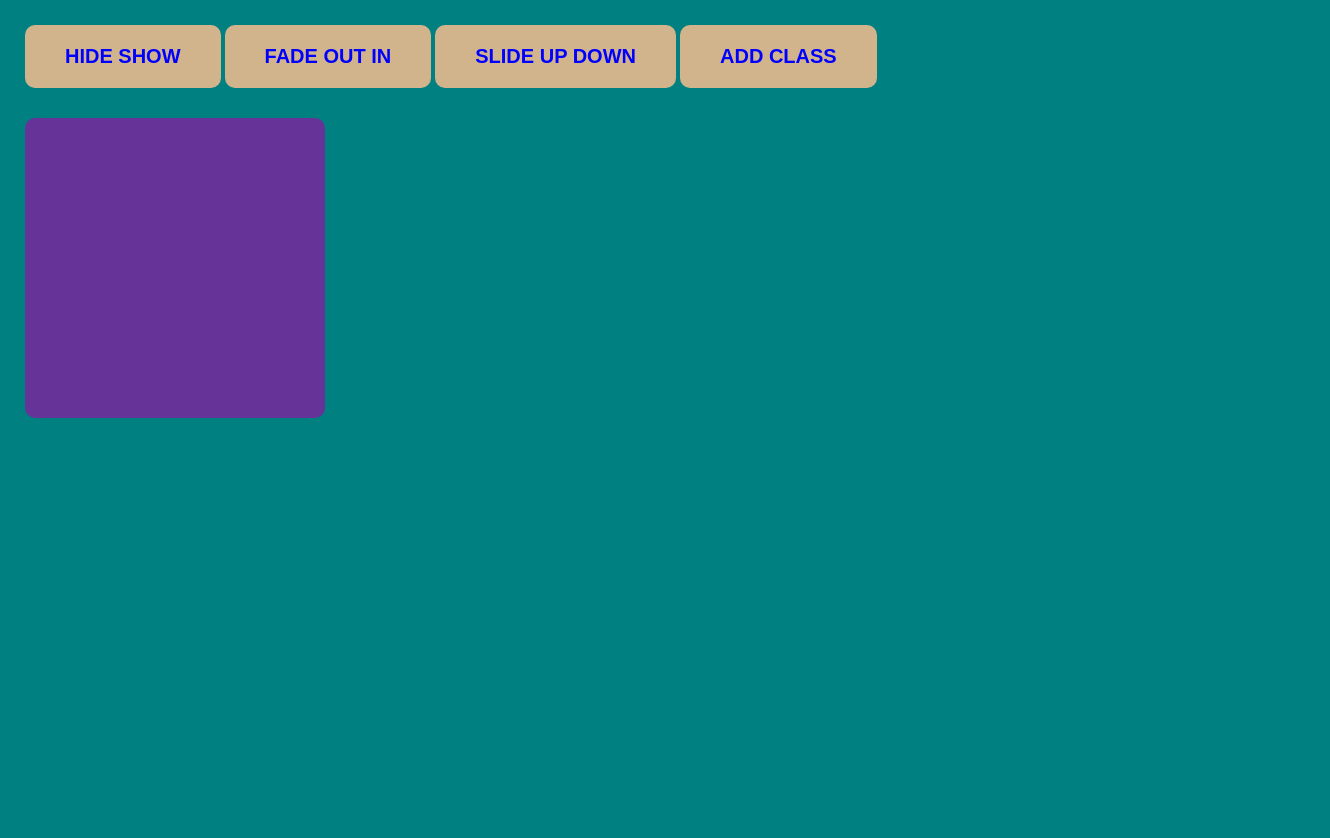
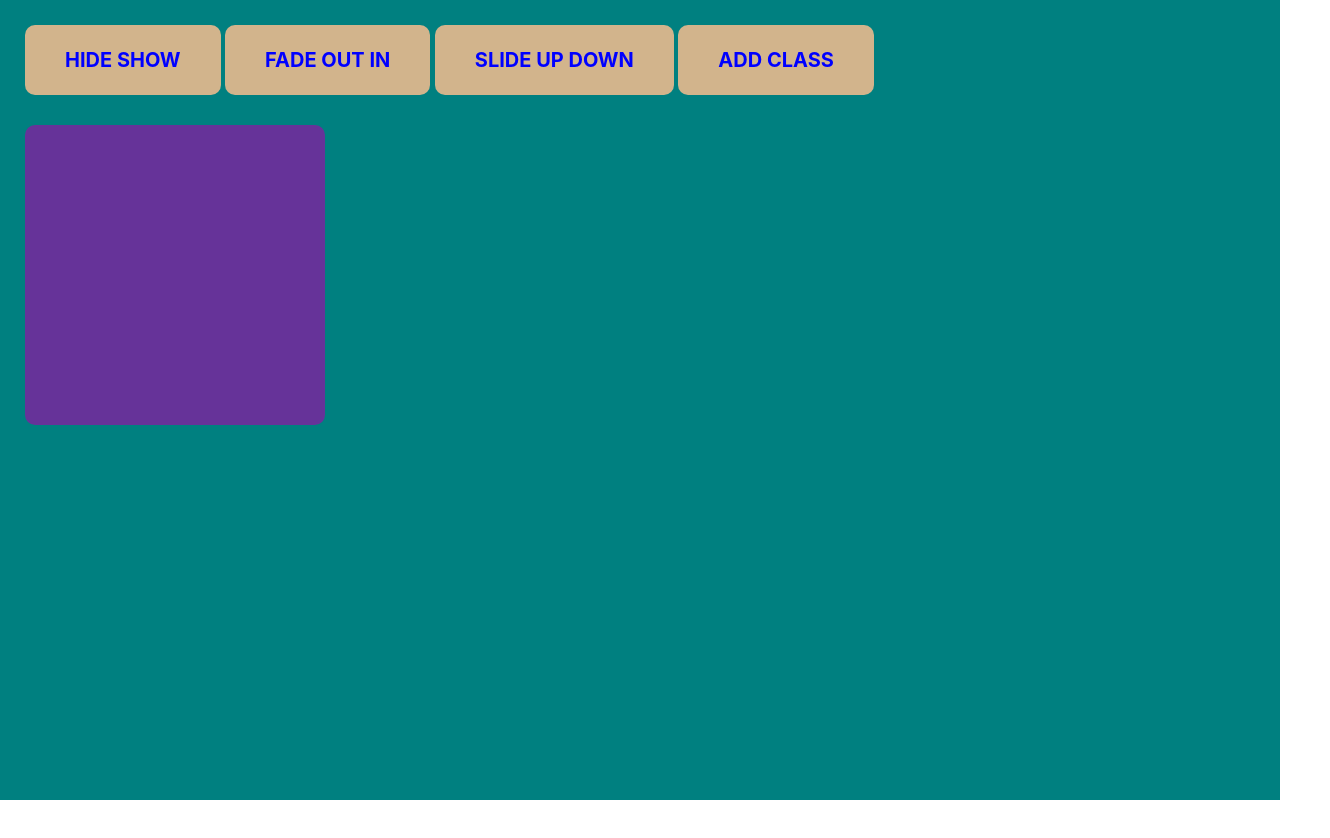
Before and after one commit to motasimdev/jQuery1st, a plain HTML site: page index.html in a window 1280 px wide. Shown: the whole page, 1330 px wide, since content can reach past the window. After the commit the page ends 800 px from the top, so only its background shows below. Drawn offline with nearby package versions, Linux system fonts and the light colour scheme.

Commit message:
Bismillah

```diff
--- a/index.html
+++ b/index.html
@@ -4,6 +4,7 @@
     <meta charset="UTF-8">
     <meta name="viewport" content="width=device-width, initial-scale=1.0">
     <title>Class #20</title>
+    <link rel="stylesheet" href="css/bootstrap.min.css">
     <link rel="stylesheet" href="css/style.css">
 </head>
 <body>
```
